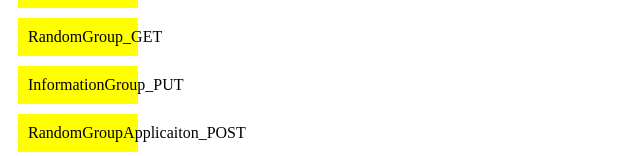
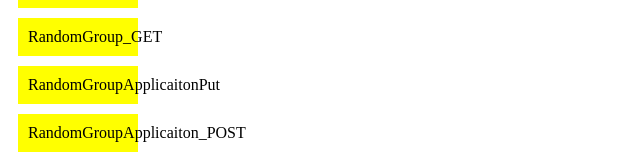
Before and after one commit to scarletYewon/CannonballWeb, a React (Create React App) app in the folder web/: page / in a window 1280 px wide. Shown: the part 424-580 px from the top of the page, without its empty margins (0-640 px from the left). Built offline with nearby package versions, Linux system fonts and the light colour scheme.

Commit message:
조편성 api 성공, 랜덤조 회원정보 수정 api 성공

```diff
--- a/web/src/pages/main.tsx
+++ b/web/src/pages/main.tsx
@@ -109,7 +109,7 @@ function Main() {
   const OrganizationGroupPost = () => {
     axios.post('http://49.50.172.239:8080/cannonball/organization-group',
       {
-        randomName: '랜덤번개조',
+        randomName: '랜덤조이름',
       }
     )
     .then(function(response){
@@ -168,8 +168,8 @@ function Main() {
     })
   }
 
-  const InformationGroupPut = () => {
-    axios.put('http://49.50.172.239:8080/cannonball/information-group',
+  const RandomGroupApplicaitonPut = () => {
+    axios.put('http://49.50.172.239:8080/cannonball/random-group-application',
       {
         randomName: '랜덤조이름',
         classNum: '20213047',
@@ -403,9 +403,9 @@ function Main() {
           margin: '10px',
           background:'yellow',
         }}
-        onClick={InformationGroupPut}
+        onClick={RandomGroupApplicaitonPut}
       >
-        InformationGroup_PUT
+        RandomGroupApplicaitonPut
       </div>
       <div
         style={{
```
